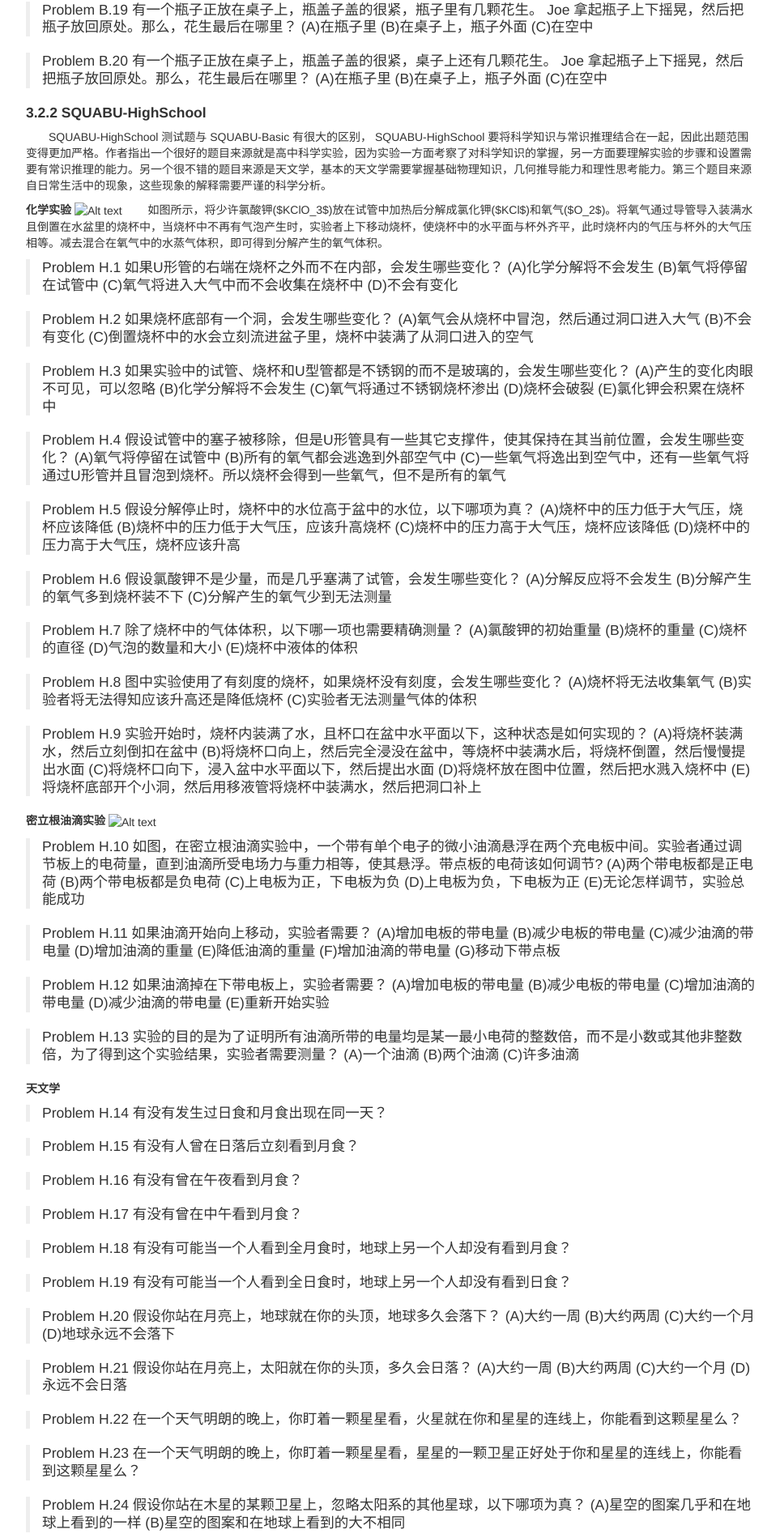
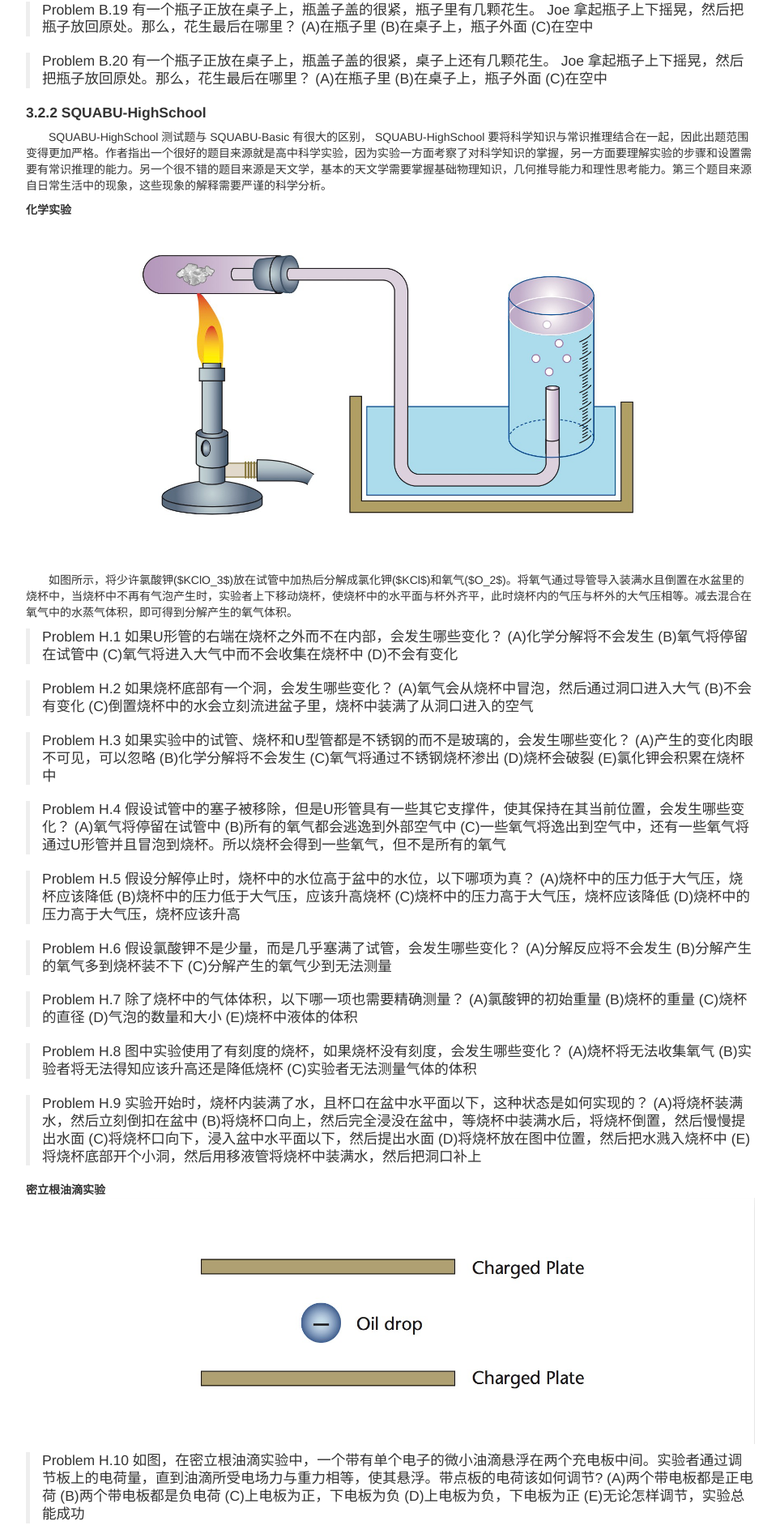
Before and after one commit to changeforan/changeforan.github.io, a Jekyll site: the page built from _posts/computer/2017-01-05-ai.md, in a window 1280 px wide. Shown: the part 3349-5248 px from the top of the page at 81% size, without its empty margins (158-1121 px from the left). Built offline with Jekyll 4.4.1, drawn with Linux system fonts in a browser that asks for light colours; Markdown is read by kramdown in place of the engine named in the settings; comment, search, counter and statistics services are not loaded.

Commit message:
Update 2017-01-05-ai.md

```diff
--- a/_posts/computer/2017-01-05-ai.md
+++ b/_posts/computer/2017-01-05-ai.md
@@ -183,7 +183,7 @@ tags: [translation, ai]
 &emsp;&emsp;作者指出一个很好的题目来源就是高中科学实验，因为实验一方面考察了对科学知识的掌握，另一方面要理解实验的步骤和设置需要有常识推理的能力。另一个很不错的题目来源是天文学，基本的天文学需要掌握基础物理知识，几何推导能力和理性思考能力。第三个题目来源自日常生活中的现象，这些现象的解释需要严谨的科学分析。
 
 **化学实验**
-![Alt text](../../../../Downloads/MyBlog-master/MyBlog-master/img/chemistry.png)
+![Alt text]({{ site.url }}/img/chemistry.png)
 &emsp;&emsp;如图所示，将少许氯酸钾($KClO_3$)放在试管中加热后分解成氯化钾($KCl$)和氧气($O_2$)。将氧气通过导管导入装满水且倒置在水盆里的烧杯中，当烧杯中不再有气泡产生时，实验者上下移动烧杯，使烧杯中的水平面与杯外齐平，此时烧杯内的气压与杯外的大气压相等。减去混合在氧气中的水蒸气体积，即可得到分解产生的氧气体积。
 
 >Problem H.1 如果U形管的右端在烧杯之外而不在内部，会发生哪些变化？
@@ -241,7 +241,7 @@ tags: [translation, ai]
 
 
 **密立根油滴实验**
-![Alt text](../../../../Downloads/MyBlog-master/MyBlog-master/img/oildrop.png)
+![Alt text]({{ site.url }}/img/oildrop.png)
 
 >Problem H.10 如图，在密立根油滴实验中，一个带有单个电子的微小油滴悬浮在两个充电板中间。实验者通过调节板上的电荷量，直到油滴所受电场力与重力相等，使其悬浮。带点板的电荷该如何调节?
 (A)两个带电板都是正电荷
```
